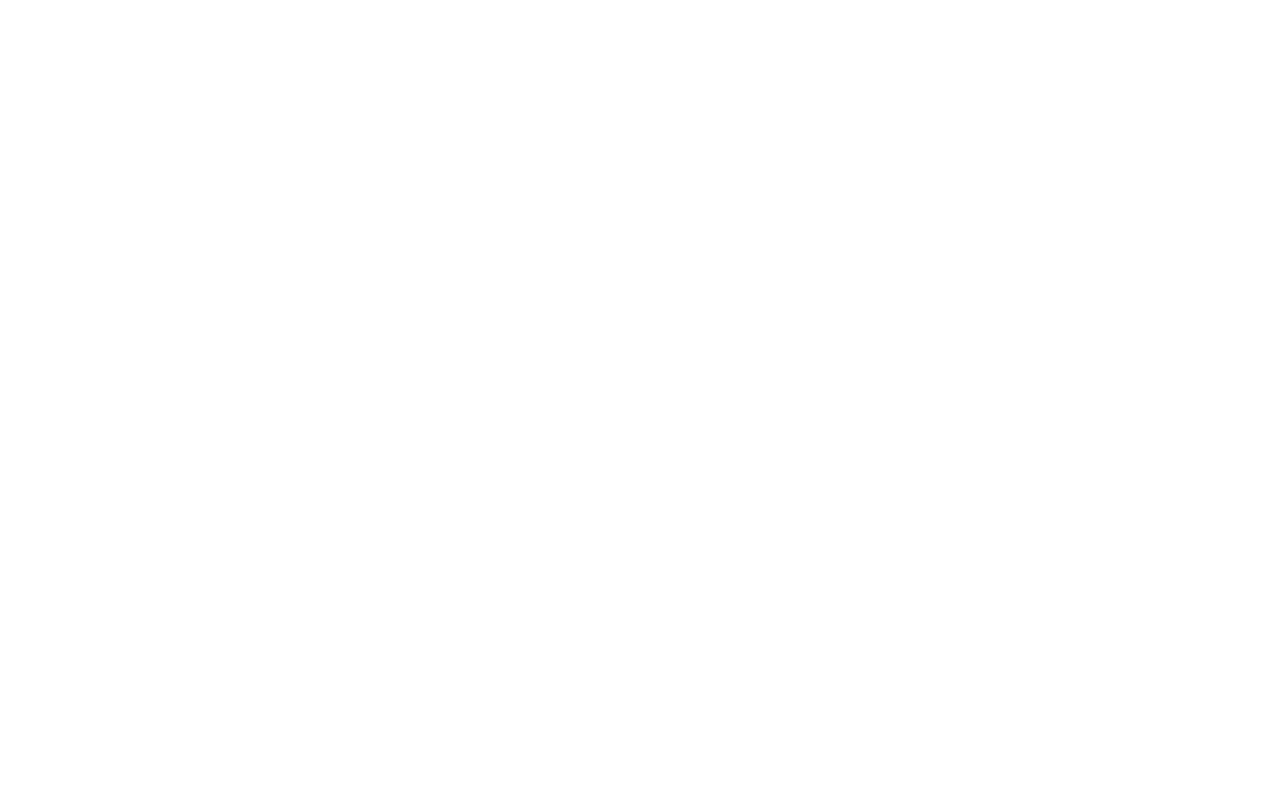
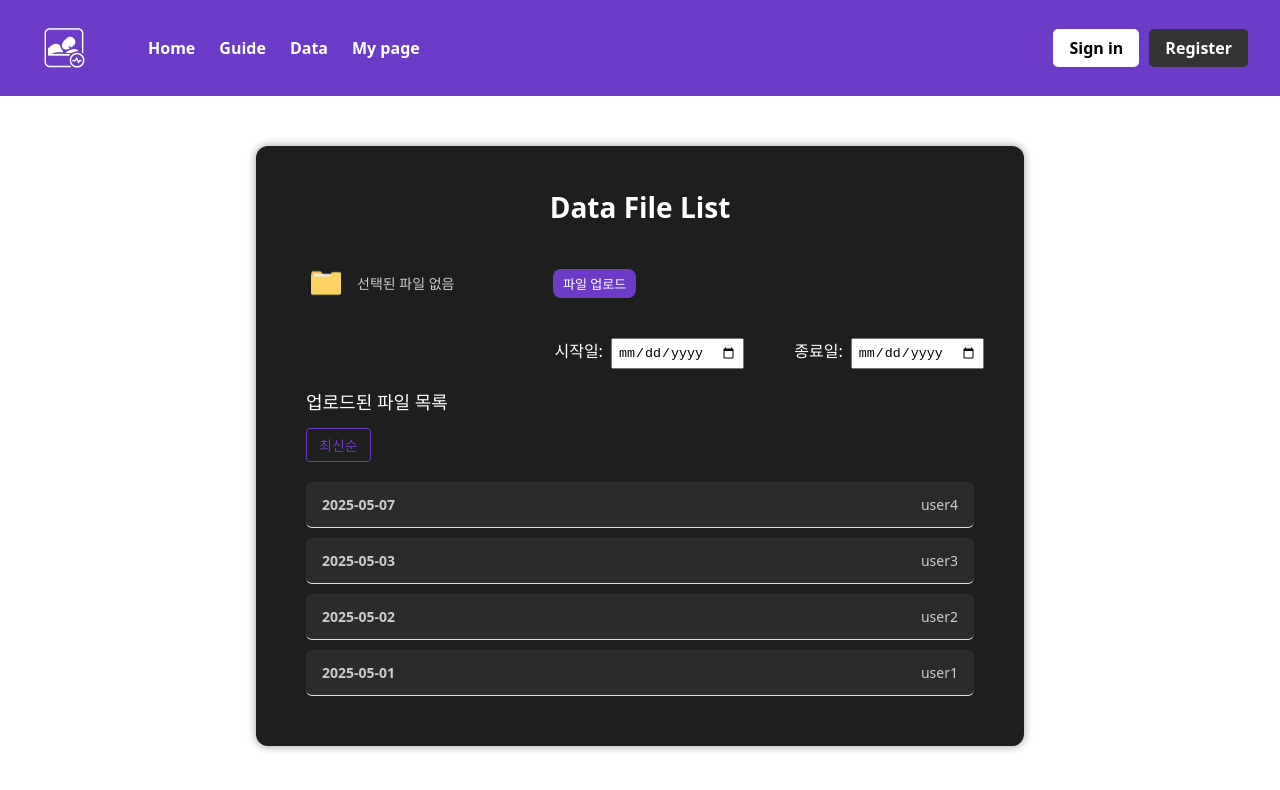
Before and after one commit to Team6forbreathing/FE, a React (Vite) app: page /Data in a window 1280 px wide. Before the commit this address had no page. Shown: the top 790 px of the page. Built offline with nearby package versions, Linux system fonts and the light colour scheme.

Commit message:
file name modify(dataresult and visualize

```diff
--- a/src/App.jsx
+++ b/src/App.jsx
@@ -7,8 +7,8 @@
 import FindPassword from './pages/FindPassword';
 import MyPage from './pages/MyPage';
 import Guide from './pages/Guide';
-import DataResult from './pages/DataResult';
-import Visualize from './pages/Visualize';
+import Data from './pages/Data';
+import FileList from './pages/FileList';
 
 function App() {
   return (
@@ -21,8 +21,8 @@
         <Route path="/findpassword" element={<FindPassword />} />
         <Route path="/mypage" element={<MyPage />} />
         <Route path="/guide" element={<Guide />} />
-        <Route path="/DataResult" element={<DataResult />} />
-        <Route path="/visualize/:filename" element={<Visualize />} />
+        <Route path="/Data" element={<Data />} />
+        <Route path="/FileList/:filename" element={<FileList />} />
       </Routes>
     </Router>
   );
--- a/src/components/Header.jsx
+++ b/src/components/Header.jsx
@@ -13,7 +13,7 @@
         <nav className="nav-menu">
           <Link to="/">Home</Link>
           <Link to="/Guide">Guide</Link>
-          <Link to="/DataResult">Data Result</Link>
+          <Link to="/Data">Data</Link>
           <Link to="/MyPage">My page</Link>
         </nav>
       </div>
--- a/src/pages/DataResult.jsx
+++ b/src/pages/Data.jsx
@@ -1,11 +1,11 @@
 import React, { useState } from 'react';
 import { useNavigate } from 'react-router-dom';
 import { Link } from 'react-router-dom';
-import '../styles/DataResult.css';
+import '../styles/Data.css';
 import Header from '../components/Header';
 import uploadIcon from '../assets/upload.png';
 
-function DataResult() {
+function Data() {
   const [selectedFile, setSelectedFile] = useState(null);
   const [sortOrder, setSortOrder] = useState('latest'); // 'latest' or 'oldest'
   const [startDate, setStartDate] = useState('');
@@ -113,7 +113,7 @@
                     className="file-item clickable-box"
                     onClick={() =>
                       navigate(
-                        `/visualize/${file.name}?user=${file.uploadedBy}&date=${file.date}`
+                        `/FileList/${file.name}?user=${file.uploadedBy}&date=${file.date}`
                       )
                     }
                   >
@@ -132,4 +132,4 @@
   );
 }
 
-export default DataResult;
+export default Data;
--- a/src/pages/Visualize.jsx
+++ b/src/pages/FileList.jsx
@@ -1,11 +1,11 @@
 import { useParams, useLocation } from 'react-router-dom';
 import { useEffect, useState } from 'react';
 import Chart from 'react-apexcharts';
-import '../styles/Visualize.css';
+import '../styles/FileList.css';
 import Header from '../components/Header';
 import downloadIcon from '../assets/download.png';
 
-function VisualizePage() {
+function FileList() {
   const { filename } = useParams();
   const [data, setData] = useState([]);
   const location = useLocation();
@@ -43,7 +43,7 @@
       <Header />
 
       <div className="visualize-container">
-        <h2>Data visualization</h2>
+        <h2>Data File List</h2>
 
         <div className="visualize-meta">
           <p>업로더: {user}</p>
@@ -87,4 +87,4 @@
   );
 }
 
-export default VisualizePage;
+export default FileList;
```
Also changed, not shown: src/styles/Data.css (renamed from src/styles/DataResult.css), src/styles/FileList.css (renamed from src/styles/Visualize.css).
